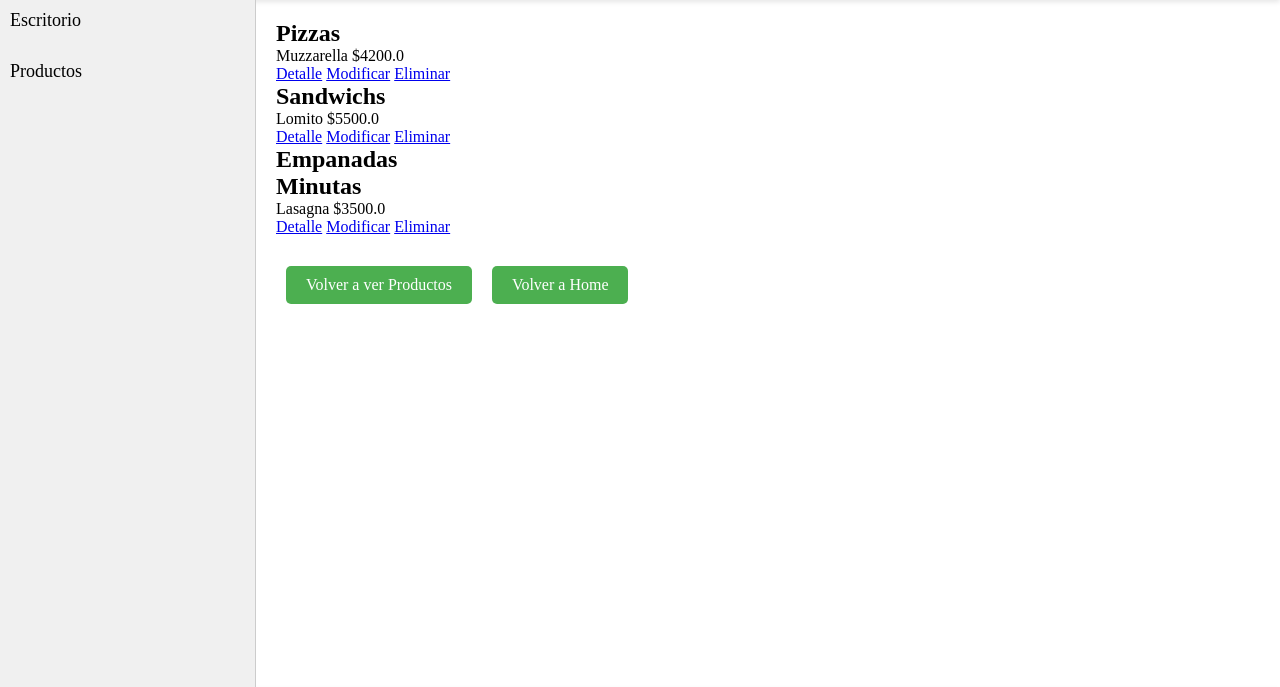
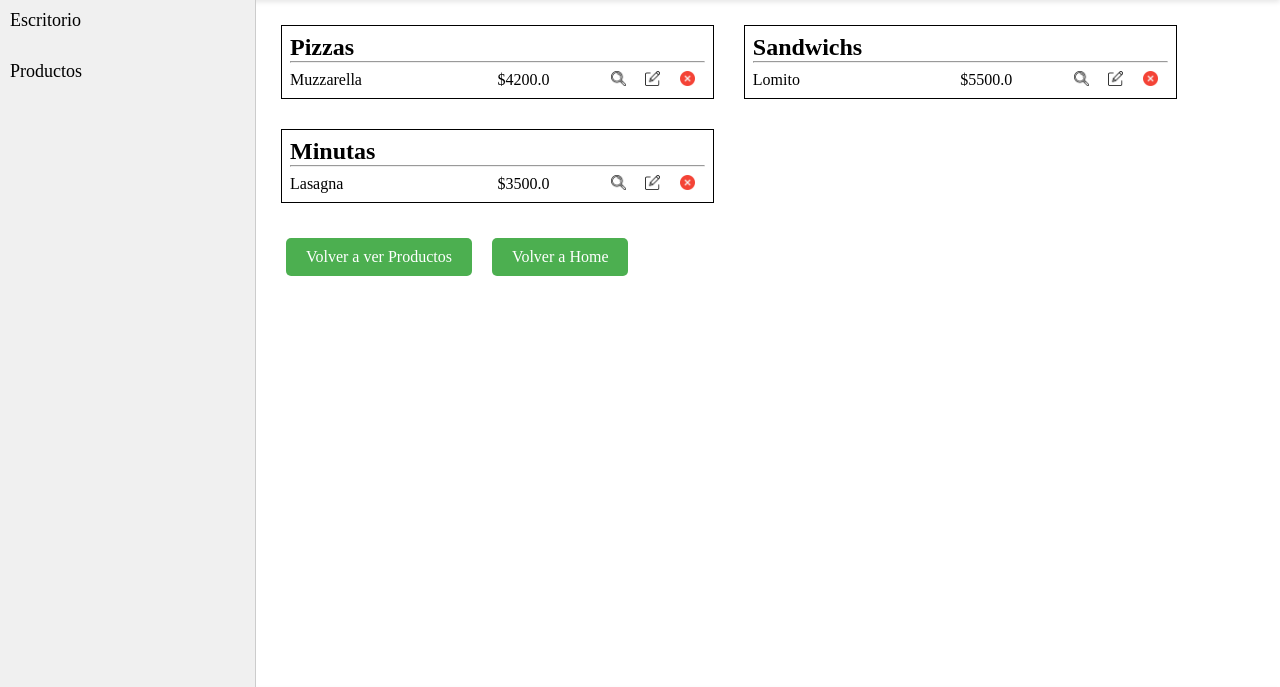
Before and after one commit to RAArrieta/DON_QUIJOTE_DJANGO, a Django app: page /producto/producto/list/ in a window 1280 px wide. Shown: the part 56-743 px from the top of the page. Run offline with Django 5.2, Linux system fonts and the light colour scheme; data comes from the database, SQL or seed files in the repository; some web fonts are replaced.

Commit message:
enlistando productos

```diff
--- a/my_App/core/static/core/css/styles.css
+++ b/my_App/core/static/core/css/styles.css
@@ -126,3 +126,55 @@
 .link-crud-productos:hover {
   background-color: #45a049;
 }
+
+/* LISTA DE PRODUCTOS */
+.conteiner-categorias {
+  display: flex;
+  flex-wrap: wrap;
+  gap: 20px; /* Ajusta el espacio entre las categorías */
+}
+
+.conteiner-card-productocategoria {
+  display: flex;
+  flex-direction: column;
+  width: 45%; /* Ajusta el ancho de cada categoría */
+}
+
+.card-categoria {
+  margin: 5px;
+  padding: 8px;
+  border: solid 1px black;
+  display: flex;
+  flex-direction: column;
+}
+
+.producto-opciones {
+  margin-top: 8px;
+  display: grid;
+  grid-template-columns: 50% 25% 25%;
+  grid-template-areas:
+  "nom prc opc";
+}
+
+.producto-nombre {
+  grid-area: nom;
+}
+
+.producto-precio {
+  grid-area: prc;
+}
+
+.producto-opc {
+  grid-area: opc;
+  display: flex;
+  justify-content: space-around;
+}
+
+.link-opcion-producto {
+  display: flex;
+}
+
+.icono-opcion-producto {
+  width: 15px;
+  height: 15px;
+}
--- a/my_App/producto/templates/producto/producto_confirm_delete.html
+++ b/my_App/producto/templates/producto/producto_confirm_delete.html
@@ -9,7 +9,9 @@
         <button type="submit" class="btn btn-danger">Confirmar</button>
     </form>
 
-    <a href="{% url 'producto:producto_list' %}">Volver a ver Productos</a>
-    <a href="{% url 'core:home' %}">Volver a Home</a>
+    <div class="container-link-crud-productos">
+        <a class="link-crud-productos" href="{% url 'producto:home' %}">Volver a ver Productos</a>
+        <a class="link-crud-productos" href="{% url 'core:home' %}">Volver a Home</a>
+    </div>
 
 {% endblock section %}
--- a/my_App/producto/templates/producto/producto_detail.html
+++ b/my_App/producto/templates/producto/producto_detail.html
@@ -6,7 +6,9 @@
     <p>Descripción: {{ object.descripcion }}</p>
     <p>Precio: ${{ object.precio }}</p>
 
-    <a href="{% url 'producto:producto_list' %}">Volver a ver Productos</a>
-    <a href="{% url 'core:home' %}">Volver a Home</a>
+    <div class="container-link-crud-productos">
+        <a class="link-crud-productos" href="{% url 'producto:home' %}">Volver a ver Productos</a>
+        <a class="link-crud-productos" href="{% url 'core:home' %}">Volver a Home</a>
+    </div>
 
 {% endblock section %}
--- a/my_App/producto/templates/producto/producto_form.html
+++ b/my_App/producto/templates/producto/producto_form.html
@@ -9,7 +9,9 @@
         <button type="submit">Guardar</button>
     </form>
 
-    <a href="{% url 'producto:producto_list' %}">Volver a ver Productos</a>
-    <a href="{% url 'core:home' %}">Volver a Home</a>
+    <div class="container-link-crud-productos">
+        <a class="link-crud-productos" href="{% url 'producto:home' %}">Volver a ver Productos</a>
+        <a class="link-crud-productos" href="{% url 'core:home' %}">Volver a Home</a>
+    </div>
 
 {% endblock section %}
--- a/my_App/producto/templates/producto/producto_list.html
+++ b/my_App/producto/templates/producto/producto_list.html
@@ -1,44 +1,30 @@
 {% extends 'core/base.html' %}
+{% load static %}
 {% block section %}
-    <h1>Pizzas</h1>
-    {% for producto in object_list %}
-        {% if producto.categoria_id.nombre == "Pizzas" %}
-            <p>{{producto.nombre}} ${{producto.precio}}</p>
-            <a href="{% url 'producto:producto_detail' producto.id %}">Detalle</a>
-            <a href="{% url 'producto:producto_update' producto.id %}">Modificar</a>
-            <a href="{% url 'producto:producto_delete' producto.id %}">Eliminar</a>
-        {% endif %}
-    {% endfor %}
 
-    <h1>Sandwichs</h1>
-    {% for producto in object_list %}
-        {% if producto.categoria_id.nombre == "Sandwichs" %}
-            <p>{{producto.nombre}} ${{producto.precio}}</p>
-            <a href="{% url 'producto:producto_detail' producto.id %}">Detalle</a>
-            <a href="{% url 'producto:producto_update' producto.id %}">Modificar</a>
-            <a href="{% url 'producto:producto_delete' producto.id %}">Eliminar</a>
-        {% endif %}
-    {% endfor %}
+    {% regroup object_list by categoria_id.nombre as categorias %}
 
-    <h1>Empanadas</h1>
-    {% for producto in object_list %}
-        {% if producto.categoria_id.nombre == "Empanadas" %}
-            <p>{{producto.nombre}} ${{producto.precio}}</p>
-            <a href="{% url 'producto:producto_detail' producto.id %}">Detalle</a>
-            <a href="{% url 'producto:producto_update' producto.id %}">Modificar</a>
-            <a href="{% url 'producto:producto_delete' producto.id %}">Eliminar</a>
-        {% endif %}
-    {% endfor %}
-
-    <h1>Minutas</h1>
-    {% for producto in object_list %}
-        {% if producto.categoria_id.nombre == "Minutas" %}
-            <p>{{producto.nombre}} ${{producto.precio}}</p>
-            <a href="{% url 'producto:producto_detail' producto.id %}">Detalle</a>
-            <a href="{% url 'producto:producto_update' producto.id %}">Modificar</a>
-            <a href="{% url 'producto:producto_delete' producto.id %}">Eliminar</a>
-        {% endif %}
-    {% endfor %}
+    <div class="conteiner-categorias">
+        {% for categoria in categorias %}
+        <div class="conteiner-card-productocategoria">
+            <div class="card-categoria">
+                <h1>{{ categoria.grouper }}</h1>
+                <hr>
+                {% for producto in categoria.list %}
+                <div class="producto-opciones">
+                    <p class="producto-nombre">{{ producto.nombre }}</p>
+                    <p class="producto-precio">${{ producto.precio }}</p>
+                    <div class="producto-opc">
+                        <a href="{% url 'producto:producto_detail' producto.id %}"><img class="icono-opcion-producto" src="{% static 'core/img/lupa.webp' %}" alt="Detalle Producto"></a>
+                        <a href="{% url 'producto:producto_update' producto.id %}"><img class="icono-opcion-producto" src="{% static 'core/img/editar.webp' %}" alt="Detalle Producto"></a>
+                        <a href="{% url 'producto:producto_delete' producto.id %}"><img class="icono-opcion-producto" src="{% static 'core/img/eliminar.webp' %}" alt="Detalle Producto"></a>
+                    </div>
+                </div>
+                {% endfor %}
+            </div>
+        </div>
+        {% endfor %}
+    </div>
 
     <div class="container-link-crud-productos">
         <a class="link-crud-productos" href="{% url 'producto:home' %}">Volver a ver Productos</a>
--- a/my_App/producto/templates/producto/producto_update.html
+++ b/my_App/producto/templates/producto/producto_update.html
@@ -8,4 +8,9 @@
         {{ form }}
         <button type="submit">Guardar</button>
     </form>
+
+    <div class="container-link-crud-productos">
+        <a class="link-crud-productos" href="{% url 'producto:home' %}">Volver a ver Productos</a>
+        <a class="link-crud-productos" href="{% url 'core:home' %}">Volver a Home</a>
+    </div>
 {% endblock section %}
```
Also changed, not shown: my_App/core/static/core/img/editar.webp (added), my_App/core/static/core/img/eliminar.webp (added), my_App/core/static/core/img/lupa.webp (added).
